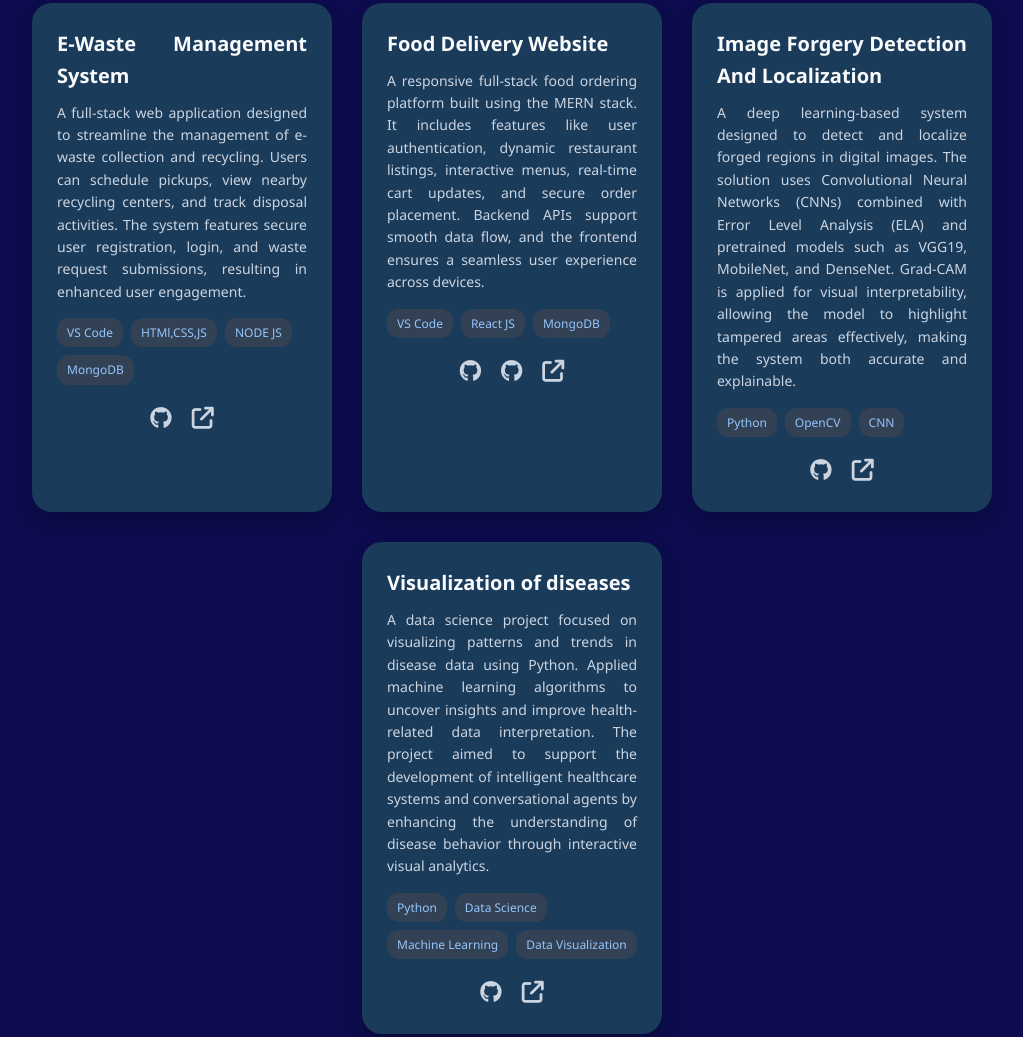
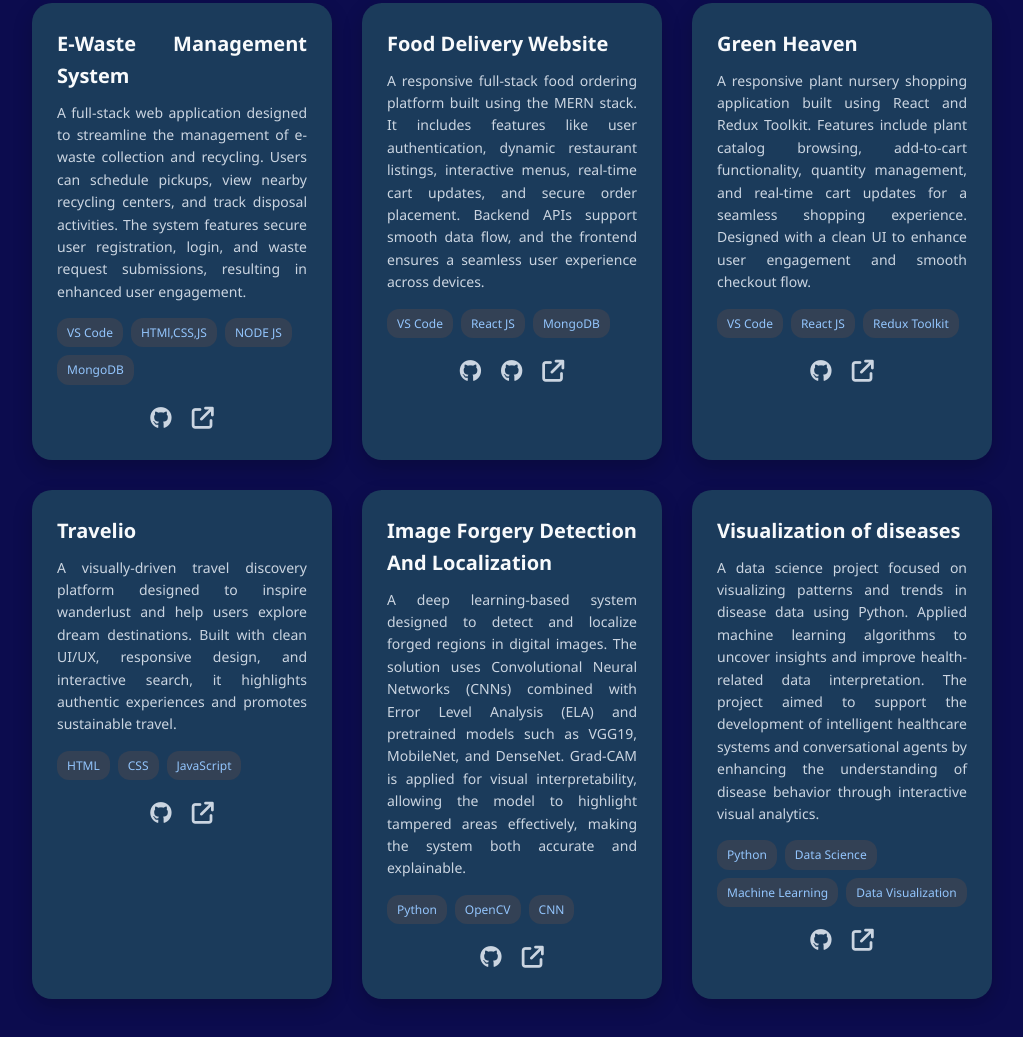
Before and after one commit to T-Prasanna/portfolio-, a plain HTML site: page index.html in a window 1280 px wide. Shown: the part 2452-3489 px from the top of the page, without its empty margins (128-1151 px from the left). Drawn offline with Linux system fonts and the light colour scheme.

```diff
--- a/index.html
+++ b/index.html
@@ -191,6 +191,49 @@
     </div>
 
     <div class="project-card">
+      <h3>Green Heaven</h3>
+      <p>A responsive plant nursery shopping application built using React and Redux Toolkit. Features include plant catalog browsing, add-to-cart functionality, quantity management, and real-time cart updates for a seamless shopping experience. Designed with a clean UI to enhance user engagement and smooth checkout flow.</p>
+      <div class="tags">
+        <span>VS Code</span>
+        <span>React JS</span>
+        <span>Redux Toolkit</span>
+    </div>
+
+
+      <div class="project-icons">
+        <a href="https://github.com/T-Prasanna/e-plantShopping" target="_blank">
+          <i class="fab fa-github"></i>
+        </a>
+
+        <a href="https://t-prasanna.github.io/e-plantShopping/" target="_blank">
+          <i class="fas fa-arrow-up-right-from-square"></i>
+        </a>
+      </div>
+    </div>
+
+    <div class="project-card">
+      <h3>Travelio</h3>
+      <p>A visually-driven travel discovery platform designed to inspire wanderlust and help users explore dream destinations. Built with clean UI/UX, responsive design, and interactive search, it highlights authentic experiences and promotes sustainable travel.</p>
+      <div class="tags">
+        <span>HTML</span>
+        <span>CSS</span>
+        <span>JavaScript</span>
+      </div>
+
+      <div class="project-icons">
+        <a href="https://github.com/T-Prasanna/travelio" target="_blank">
+          <i class="fab fa-github"></i>
+        </a>
+
+
+        <a href="https://t-prasanna.github.io/travelio/" target="_blank">
+          <i class="fas fa-arrow-up-right-from-square"></i>
+        </a>
+      </div>
+    </div>
+
+
+    <div class="project-card">
       <h3>Image Forgery Detection And Localization</h3>
       <p>A deep learning-based system designed to detect and localize forged regions in digital images. The solution uses Convolutional Neural Networks (CNNs) combined with Error Level Analysis (ELA) and pretrained models such as VGG19, MobileNet, and DenseNet. Grad-CAM is applied for visual interpretability, allowing the model to highlight tampered areas effectively, making the system both accurate and explainable.</p>
       <div class="tags">
```
